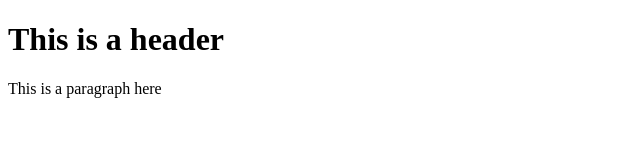
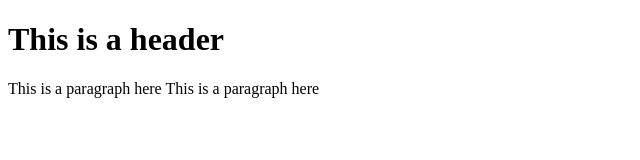
Before and after one commit to Deepak28121998/full_stack_devlopment, a website: page templates/index.html in a window 1280 px wide. Shown: the whole page, without its empty margins (0-640 px from the left). Drawn offline with Linux system fonts and the light colour scheme.

Commit message:
commit after ignore

```diff
--- a/templates/index.html
+++ b/templates/index.html
@@ -4,6 +4,7 @@
 <head></head>
 	<body>
 		<h1>This is a header</h1>
-		<p>This is  a paragraph here</p>
+		<p1>This is  a paragraph here</p1>
+		<p2>This is  a paragraph here</p2>
 	</body>
 </html>
```
Also changed, not shown: index.html (added, +9 -0 lines), package.json (added, +24 -0 lines), try.html (+4 -4 lines), 2 other files.
